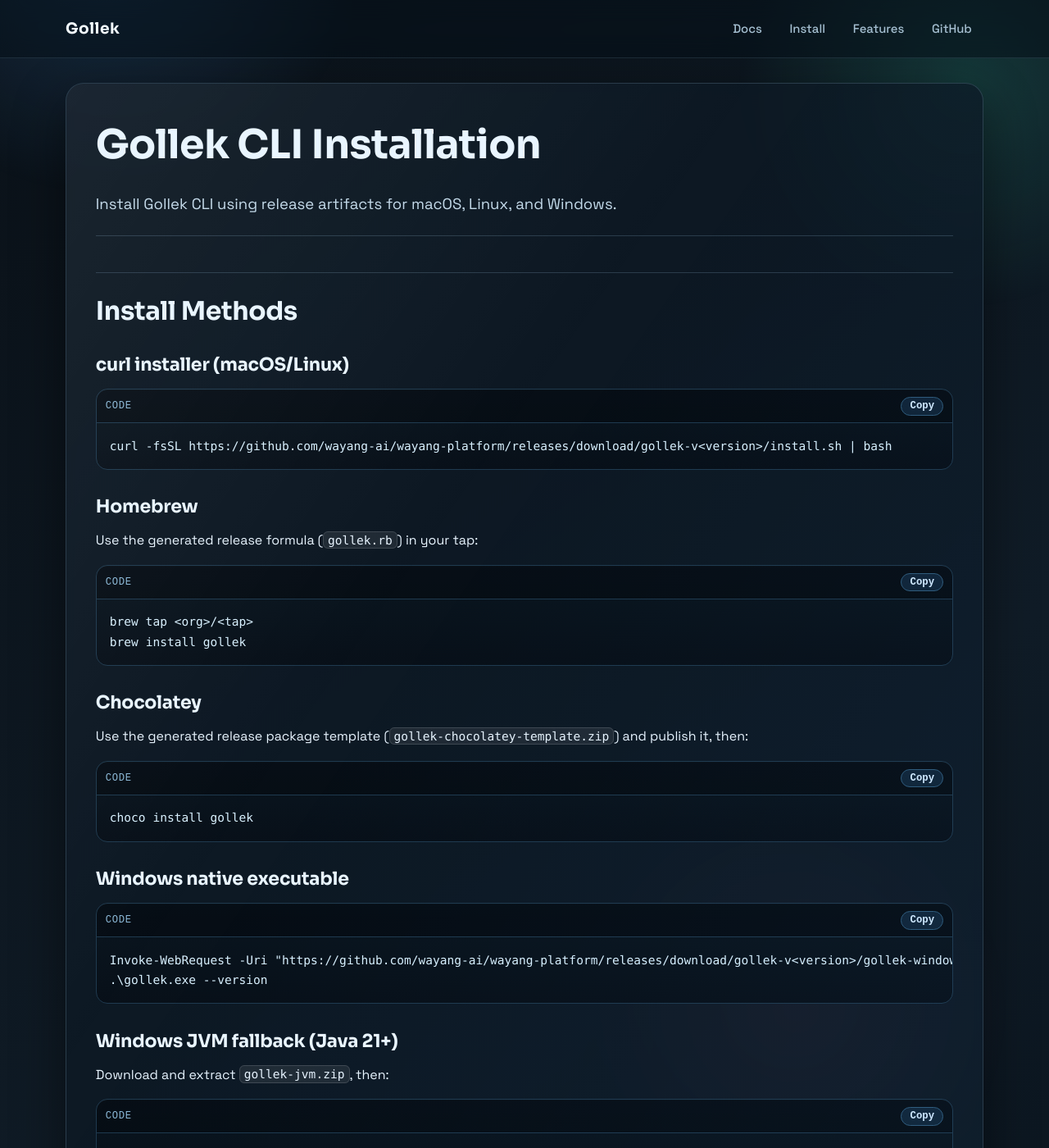
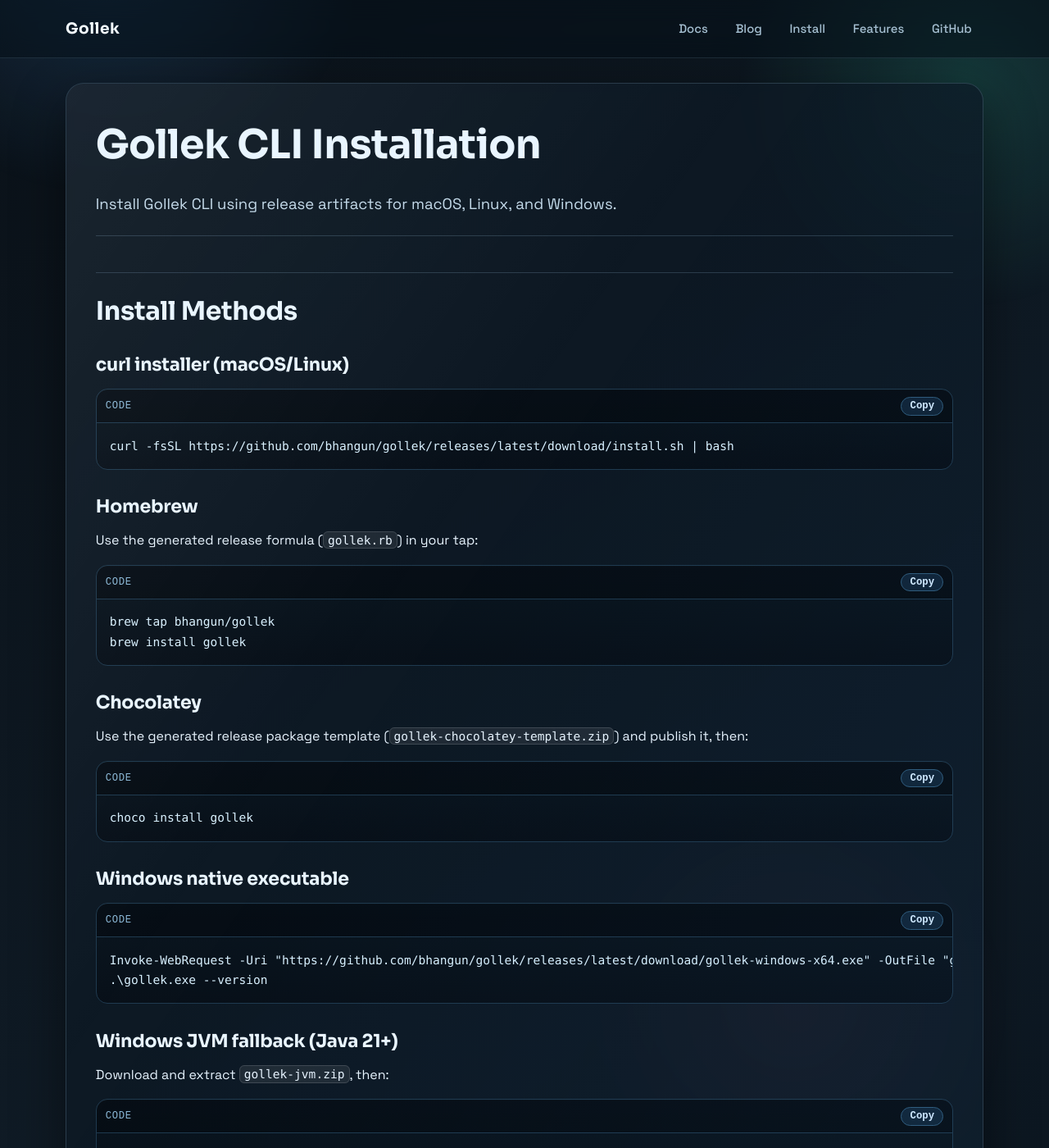
Before and after one commit to gollek-ai/gollek-ai.github.io, a Jekyll site: the page built from docs/cli-installation.md, in a window 1280 px wide and 1400 px high. Shown: the whole window at 82% size. Built offline with Jekyll 4.4.1, drawn with Linux system fonts in a browser that asks for light colours; some of the changed text lies outside the part shown.

Commit message:
add blog

````diff
--- a/_layouts/default.html
+++ b/_layouts/default.html
@@ -19,9 +19,10 @@
       <a href="{{ '/' | relative_url }}" class="brand">Gollek</a>
       <nav class="site-nav" aria-label="Main navigation">
         <a href="{{ '/docs/' | relative_url }}">Docs</a>
+        <a href="{{ '/blog/' | relative_url }}">Blog</a>
         <a href="{{ '/docs/cli-installation' | relative_url }}">Install</a>
         <a href="{{ '/features/' | relative_url }}">Features</a>
-        <a href="https://github.com/wayang-ai/wayang-platform">GitHub</a>
+        <a href="https://github.com/bhangun/gollek">GitHub</a>
       </nav>
     </div>
   </header>
@@ -35,7 +36,7 @@
   <footer class="site-footer">
     <div class="container footer-inner">
       <span>Gollek AI Docs</span>
-      <a href="https://github.com/wayang-ai/wayang-platform">wayang-ai/wayang-platform</a>
+      <a href="https://github.com/bhangun/gollek">bhangun/gollek</a>
     </div>
   </footer>
 </body>
--- a/assets/css/site.css
+++ b/assets/css/site.css
@@ -450,8 +450,96 @@ blockquote {
   font-size: 0.92rem;
 }
 
+.blog-meta {
+  margin-top: 0.65rem;
+  font-size: 0.8rem;
+  color: #8fb0c5;
+}
+
+.blog-grid {
+  display: grid;
+  grid-template-columns: repeat(2, minmax(0, 1fr));
+  gap: 0.85rem;
+  margin-top: 1rem;
+}
+
+.blog-card {
+  display: block;
+  text-decoration: none;
+  color: inherit;
+  border: 1px solid var(--line);
+  border-radius: 14px;
+  overflow: hidden;
+  background: rgba(255, 255, 255, 0.03);
+  transition: transform 140ms ease, border-color 160ms ease, background 160ms ease;
+}
+
+.blog-card:hover {
+  transform: translateY(-2px);
+  border-color: rgba(78, 166, 255, 0.48);
+  background: rgba(78, 166, 255, 0.09);
+}
+
+.blog-cover {
+  height: 120px;
+  border-bottom: 1px solid var(--line);
+}
+
+.cover-aurora {
+  background:
+    radial-gradient(circle at 20% 20%, rgba(78, 166, 255, 0.85), transparent 45%),
+    radial-gradient(circle at 80% 22%, rgba(56, 217, 177, 0.8), transparent 46%),
+    linear-gradient(140deg, #0d2233, #132f44 50%, #0f1f2e);
+}
+
+.cover-default {
+  background:
+    radial-gradient(circle at 70% 18%, rgba(255, 122, 157, 0.62), transparent 52%),
+    radial-gradient(circle at 28% 66%, rgba(78, 166, 255, 0.6), transparent 48%),
+    linear-gradient(140deg, #0d2233, #152d3f);
+}
+
+.blog-card-body {
+  padding: 0.85rem;
+}
+
+.blog-card-body h3 {
+  margin-top: 0;
+}
+
+.blog-card-body p {
+  color: #bfd6e5;
+}
+
+.chip-row {
+  margin-top: 0.45rem;
+  display: flex;
+  gap: 0.35rem;
+  flex-wrap: wrap;
+}
+
+.chip {
+  border: 1px solid rgba(175, 218, 255, 0.25);
+  border-radius: 999px;
+  font-size: 0.72rem;
+  color: #b4d4e7;
+  padding: 0.14rem 0.45rem;
+  background: rgba(10, 30, 46, 0.52);
+}
+
+.taxonomy-grid {
+  display: grid;
+  grid-template-columns: repeat(2, minmax(0, 1fr));
+  gap: 0.75rem;
+}
+
 @media (max-width: 860px) {
   .quick-grid {
     grid-template-columns: 1fr;
   }
+
+  .blog-grid,
+  .taxonomy-grid {
+    grid-template-columns: 1fr;
+  }
 }
--- a/docs/cli-installation.md
+++ b/docs/cli-installation.md
@@ -14,7 +14,7 @@ Install Gollek CLI using release artifacts for macOS, Linux, and Windows.
 ### curl installer (macOS/Linux)
 
 ```bash
-curl -fsSL https://github.com/wayang-ai/wayang-platform/releases/download/gollek-v<version>/install.sh | bash
+curl -fsSL https://github.com/bhangun/gollek/releases/latest/download/install.sh | bash
 ```
 
 ### Homebrew
@@ -22,7 +22,7 @@ curl -fsSL https://github.com/wayang-ai/wayang-platform/releases/download/gollek
 Use the generated release formula (`gollek.rb`) in your tap:
 
 ```bash
-brew tap <org>/<tap>
+brew tap bhangun/gollek
 brew install gollek
 ```
 
@@ -37,7 +37,7 @@ choco install gollek
 ### Windows native executable
 
 ```powershell
-Invoke-WebRequest -Uri "https://github.com/wayang-ai/wayang-platform/releases/download/gollek-v<version>/gollek-windows-x64.exe" -OutFile "gollek.exe"
+Invoke-WebRequest -Uri "https://github.com/bhangun/gollek/releases/latest/download/gollek-windows-x64.exe" -OutFile "gollek.exe"
 .\gollek.exe --version
 ```
 
````
Also changed, not shown: blog/categories.md (added, +21 -0 lines), blog/category/release.md (added, +22 -0 lines), blog/category/runtime.md (added, +22 -0 lines), blog/gollek-inference-engine-release.md (added, +98 -0 lines), blog/index.md (added, +41 -0 lines), blog/tag/cli.md (added, +22 -0 lines), blog/tag/community.md (added, +22 -0 lines), blog/tag/native.md (added, +22 -0 lines), blog/tag/sdk.md (added, +22 -0 lines), blog/tags.md (added, +17 -0 lines), docs/architecture.md (+6 -0 lines), feed.xml (added, +23 -0 lines), index.md (+3 -3 lines).
